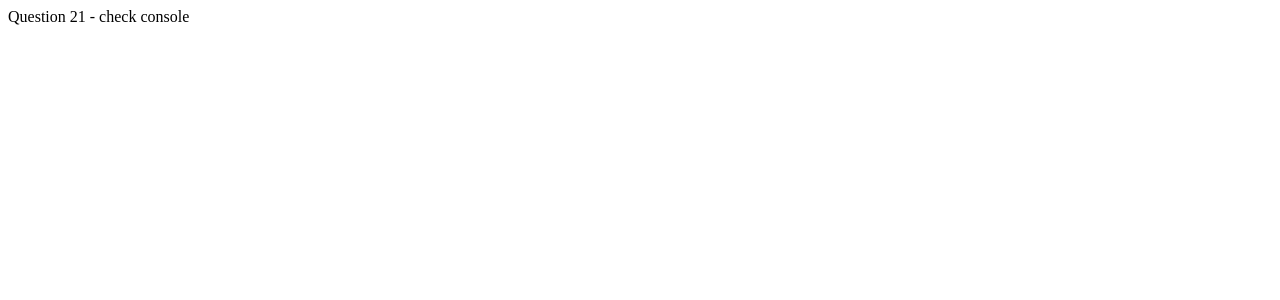
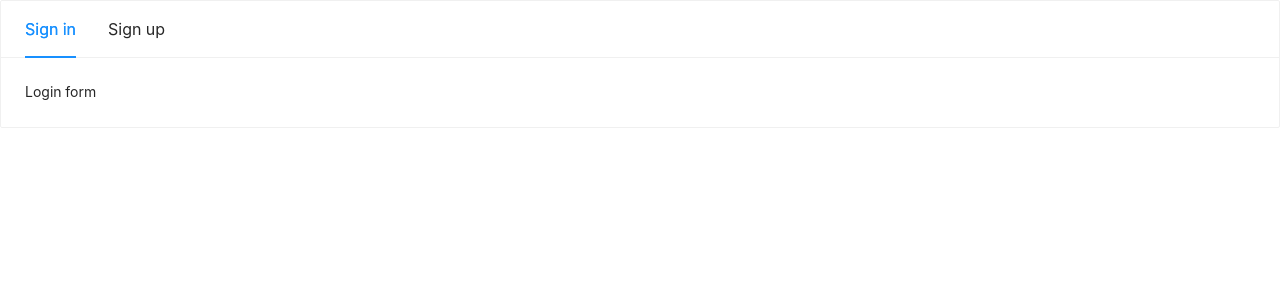
Before and after one commit to ankhzaq/stackoverflow-questions, a React (Create React App) app in the folder reactv17-questions/: page / in a window 1280 px wide. Shown: the top 300 px of the page. Built offline with nearby package versions, Linux system fonts and the light colour scheme.

Commit message:
feature - react question parse objects

```diff
--- a/reactv17-questions/package.json
+++ b/reactv17-questions/package.json
@@ -10,6 +10,7 @@
     "@fortawesome/react-fontawesome": "^0.1.14",
     "@mui/material": "^5.6.3",
     "@redux-saga/core": "^1.1.3",
+    "antd": "^4.20.4",
     "assert": "^2.0.0",
     "axios": "^0.26.0",
     "bootstrap": "^5.1.3",
@@ -81,7 +82,7 @@
   },
   "husky": {
     "hooks": {
-      "pre-commit": "npm run lint && npm run test -- --watchAll=false"
+      "pre-commit": "npm run lint"
     }
   },
   "proxy": "https://randomuser.me/"
--- /dev/null
+++ b/reactv17-questions/src/Questions/Question22.jsx
@@ -0,0 +1,45 @@
+/*
+Question: Converting a splitted objects of object to array of objects
+Url: https://stackoverflow.com/questions/72150445/converting-a-splitted-objects-of-object-to-array-of-objects
+ */
+
+import React, { useState } from 'react';
+import { Card } from 'antd';
+import 'antd/dist/antd.css';
+
+function TabsCard() {
+  const tabList = [
+    {
+      key: 'tab1',
+      tab: 'Sign in'
+    },
+    {
+      key: 'tab2',
+      tab: 'Sign up'
+    }
+  ];
+
+  const contentList = {
+    tab1: <div>Login form</div>,
+    tab2: <p>signup</p>,
+  };
+
+  const [activeTab, setActiveTab] = useState('tab1');
+  const handleTabChange = key => {
+    setActiveTab(key);
+  };
+
+  return (
+    <Card
+      style={{ width: '400' }}
+      tabList={tabList}
+      activeTabKey={activeTab}
+      onTabChange={key => {
+        handleTabChange(key);
+      }}
+    >
+      {contentList[activeTab]}
+    </Card>
+  );
+}
+export default TabsCard;
--- a/reactv17-questions/src/index.jsx
+++ b/reactv17-questions/src/index.jsx
@@ -2,11 +2,11 @@
 import React from 'react';
 import ReactDOM from 'react-dom';
 
-import Question21 from './Questions/Question21';
+import Question22 from './Questions/Question22';
 
 ReactDOM.render(
   <React.StrictMode>
-    <Question21 />
+    <Question22 />
   </React.StrictMode>,
   document.getElementById('root'),
 );
```
Also changed, not shown: 1 other file (tests, documents, lock files or other folders).
